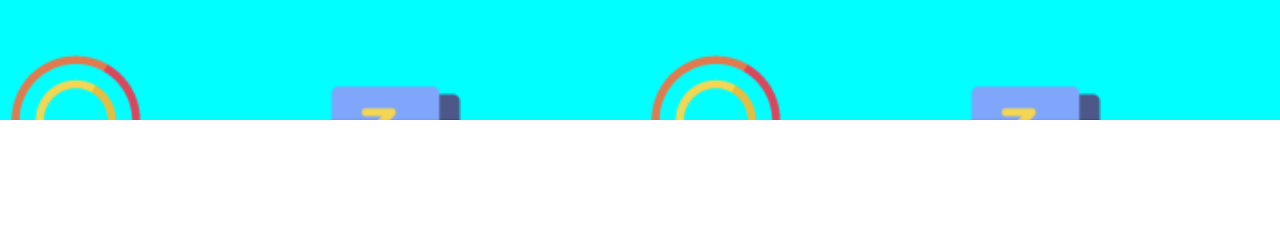
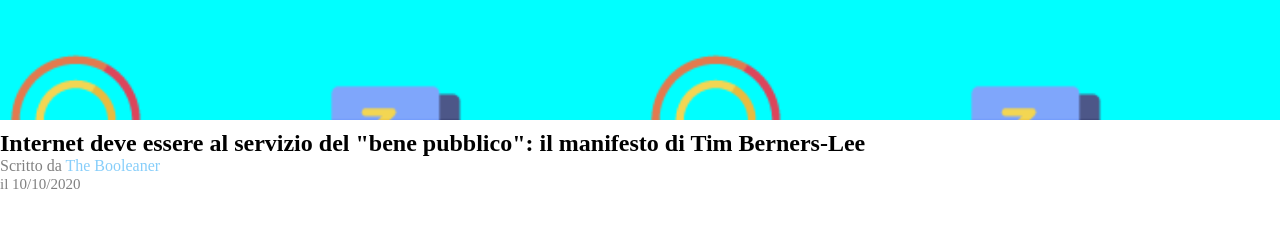
Before and after one commit to Marcosshyguy/html-css-booleaner, a plain HTML site: page index.html in a window 1280 px wide. Drawn offline with Linux system fonts and the light colour scheme.

Commit message:
add main title and modified on ccs author class

```diff
--- a/css/style.css
+++ b/css/style.css
@@ -10,4 +10,17 @@
     background-image: url(../img/pattern.png);
     background-size: cover;
     /* border: 1px solid black; */
+    margin-bottom: 10px;
 }
+
+.author > p {
+    color:grey;
+}
+
+.blog-name{
+    color:lightskyblue;
+}
+
+.date{
+    font-size:15px ;
+}
--- a/index.html
+++ b/index.html
@@ -12,9 +12,23 @@
     <!-- header -->
     <header>
         <section class="header-background">
-            <!-- <img src="img/logo.svg" alt="logo"> -->
+        <!-- <img src="img/logo.svg" alt="logo"> -->
         </section>
     </header>
     <!-- end header -->
+
+    <!-- main -->
+    <main>
+        <!-- title and main images with description -->
+
+        <section class="author">
+            <h1>Internet deve essere al servizio del "bene pubblico": il manifesto di Tim Berners-Lee</h1>
+            <p>Scritto da <span class="blog-name">The Booleaner</span><br/><span class="date"> il 10/10/2020</span></p>
+        </section>
+        <!-- end title and main images with description -->
+
+    </main>
+    <!-- end main -->
+
 </body>
 </html>
```
